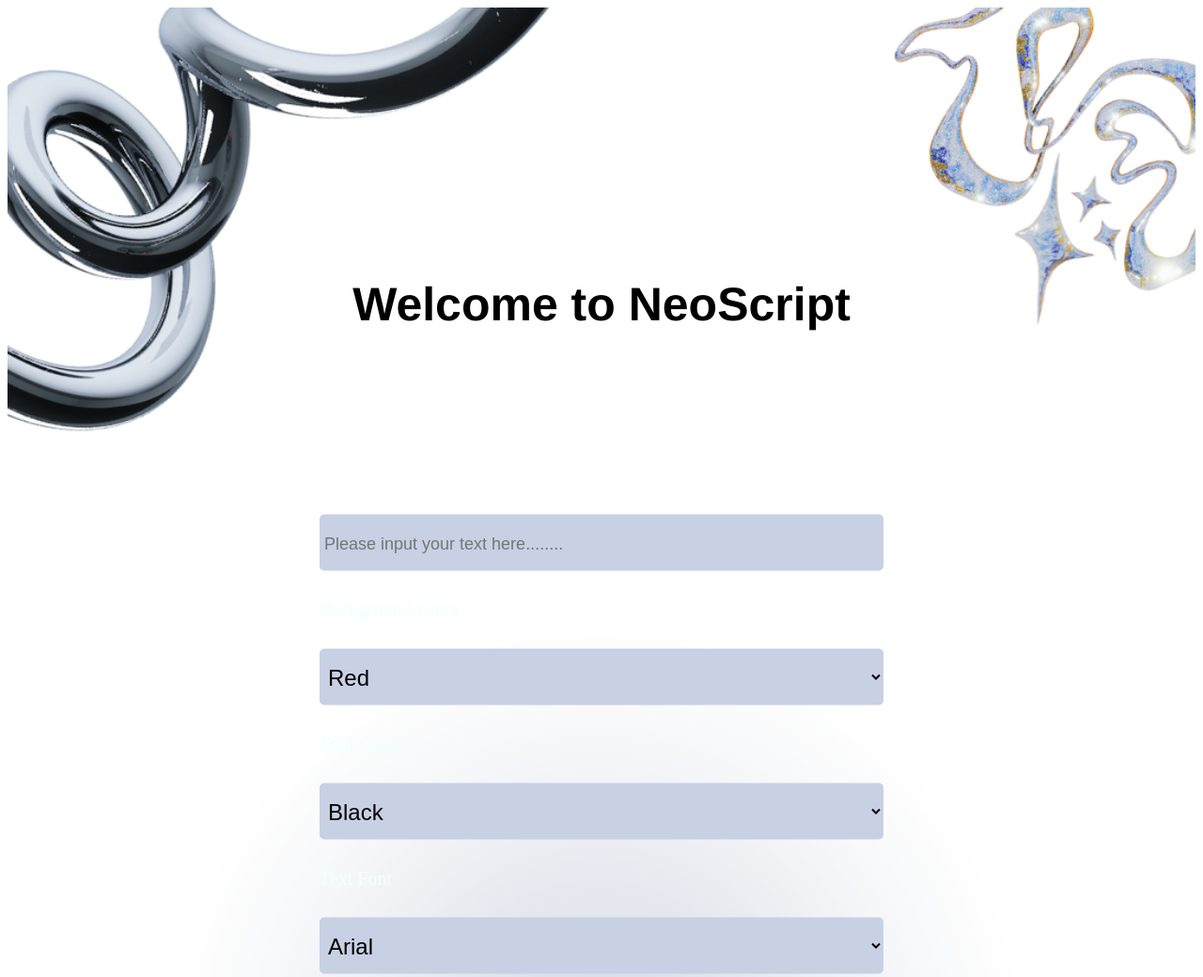
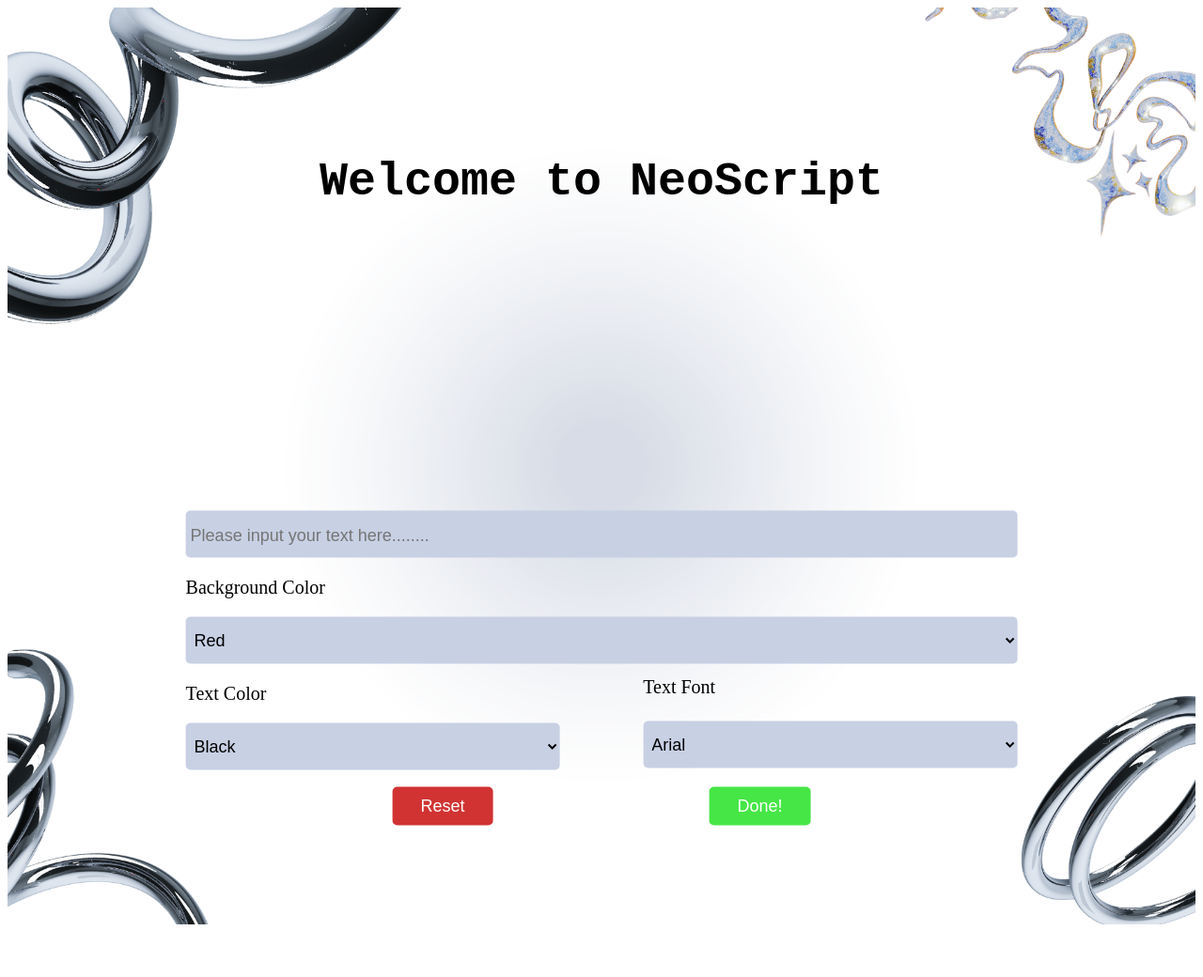
Before and after one commit to venchiheng/LED_web_design, a website: page LED.html in a window 1280 px wide. Shown: the top 1040 px of the page at 94% size. After the commit the page ends 992 px from the top, so only its background shows below. Drawn offline with Linux system fonts and the light colour scheme.

Commit message:
add resposive

```diff
--- a/LED.html
+++ b/LED.html
@@ -3,45 +3,50 @@
 <head>
     <meta charset="UTF-8">
     <meta name="viewport" content="width=device-width, initial-scale=1.0">
-    <title>LED Board</title>
+    <title>NeoScript</title>
     <style>
+
         .container {
             position: relative;
         }
-        .bordered-img {
+        .phone-bg {
             width: 100%;
-            height: 100%;
+        }
+        .desktop-bg {
+            width: 100%;
+            display: none;
         }
         .welcome-message {
+            width: 65%;
             position: absolute;
             top: 10%;
             left: 50%;
             transform: translate(-50%, -50%);
-            width: 600px;
             height: 50px;
-            font-size: 50px;
+            font-size: 25px;
             color: black ;
-            font-family:'Franklin Gothic Medium', 'Arial Narrow', Arial, sans-serif;
+            font-family: monospace;
             font-weight: bold;
-            margin-top: 80px;
+            margin-top: 10%;
             padding-top: 18px;
             padding-bottom: 5px;
             text-align: center;
         }
         .input-container {
-            margin-top: 90px;
+            margin-top: 30%;
             position: absolute;
-            top: 20%;
+            top: 50%;
             left: 50%;
             transform: translate(-50%, -50%);
-            width: 600px;
-            height: 1px;
+            width: 70%;
             text-align: center;
             border-radius: 5px;
+            display: flex;
+            flex-direction: column;
         }
         .input-container input[type="text"] {
             width: 100%;
-            height: 60px;
+            height: 50px;
             background-color: rgb(200, 208, 228);
             border: none;
             outline: none;
@@ -52,39 +57,39 @@
             transition: background-color 0.3s ease; /* Smooth transition */
         }
         .input-container select {
-            width: 100%;
-            height: 60px;
-            font-size: 24px; /* Adjust font size as needed */
+            height: 50px;
+            font-size: 18px; /* Adjust font size as needed */
             background-color: rgb(200, 208, 228);
             border: none;
             outline: none;
             padding: 5px;
             box-sizing: border-box;
             border-radius: 5px;
-            margin-top: 10px;
+
         }
         .input-container input[type="text"]::placeholder {
             font-size: 18px;
+
         }
         .background-color {
-            color: azure;
+            color: black;
             text-align: start;
             font-size: 20px;
-            padding-top: 10px;
         }
         .btn-container {
+            margin-top: 20px;
             display: flex;
-            justify-content: center;
-            margin-top: 20px;
+            justify-content: space-evenly;
+
         }
         .btn-container button {
-
             padding: 10px 30px;
             font-size: 18px;
             margin: 0 10px;
             border: none;
             border-radius: 5px;
             cursor: pointer;
+            justify-content: space-between;
         }
         .reset-btn {
             background-color: rgb(209, 51, 51);
@@ -94,16 +99,53 @@
             background-color: rgb(70, 230, 70);
             color: white;
         }
+
+        @media only screen and (min-width: 800px) {
+        /* For desktop: */
+            .phone-bg{
+                display: none;
+                visibility: hidden;
+            }
+            .desktop-bg{
+                display: block;
+                visibility: visible;
+
+            }
+            .welcome-message {
+            width: 85%;
+            top: 5%;
+            height: 50px;
+            font-size: 50px;
+            }
+            .input-container {
+                margin-top: 17%;
+                width: 70%;
+            }
+            #color-text {
+                width: 45%;
+            }
+            #Text-Font {
+                width: 45%;
+                margin-top: 5px;
+                margin-left: 55%;
+            }
+            .background-color#text_font_responsive {
+                margin-top: -100px;
+                margin-left: 55%;
+            }
+        }
+
     </style>
 </head>
 <body>
 
     <div class="container">
-        <img src="phone.png" alt="lotus" class="bordered-img">
+        <img src="phone.png" alt="lotus" class="phone-bg">
+        <img src="desktop.png" alt="lotus" class="desktop-bg">
         <div class="welcome-message">Welcome to NeoScript</div>
         <div class="input-container">
             <input type="text" id="userInput1" name="userInput1" placeholder="Please input your text here........">
-            <p class="background-color">Background-Color</p>
+            <p class="background-color">Background Color</p>
             <select id="colorSelect" name="color">
                 <option value="red">Red</option>
                 <option value="blue">Blue</option>
@@ -111,14 +153,14 @@
                 <option value="white">White</option>
                 <option value="black">Black</option>
             </select>
-            <p class="background-color">Font Color</p>
+            <p class="background-color">Text Color</p>
             <select id="color-text" name="color">
                 <option value="black">Black</option>
                 <option value="pink">Pink</option>
                 <option value="whitesmoke">Whitesmoke</option>
                 <option value="gray">Gray</option>
             </select>
-            <p class="background-color">Text Font</p>
+            <p class="background-color" id="text_font_responsive">Text Font</p>
             <select id="Text-Font" name="Font">
                 <option value="Arial">Arial</option>
                 <option value="Times New Roman">Times New Roman</option>
@@ -155,7 +197,6 @@
         });
 
         resetBtn.addEventListener('click', function() {
-            userInput.style.backgroundColor = 'whitesmoke';
             userInput.style.color = 'black';
             userInput.style.fontFamily = 'Arial';
             userInput.value = '';
```
